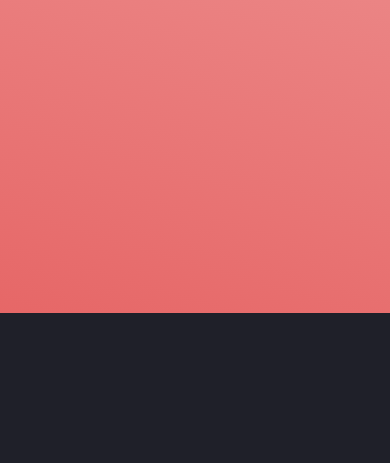
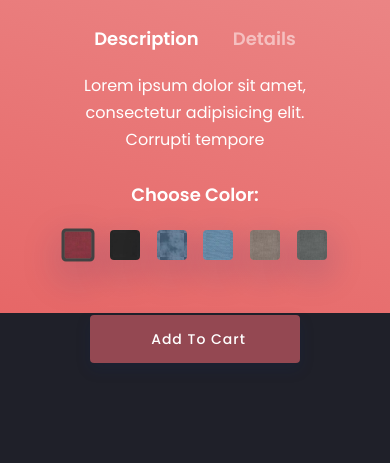
Before and after one commit to Sagarguptaaa/Modern-Chair, a plain HTML site: page index.html in a window 390 px wide. Shown: the part 531-994 px from the top of the page. Before the commit the page ends 844 px from the top, so only its background shows below. Drawn offline with Linux system fonts and the light colour scheme.

Commit message:
CSS FILE
Apply Media in CSS

```diff
--- a/styles.css
+++ b/styles.css
@@ -441,3 +441,66 @@ h5 {
 .for-color-6:checked ~ .info-wrap .btn:before {
   background-color: #5d6160;
 }
+
+@media screen and (max-width: 991px) {
+  .section {
+    margin: 0 auto;
+    text-align: center;
+    max-width: calc(100% - 40px);
+    width: 370px;
+  }
+  label.first-color {
+    margin-left: 0;
+  }
+  .info-wrap {
+    margin-left: 0;
+    width: 370px;
+    margin: 0 auto;
+    text-align: center;
+  }
+  .img-wrap {
+    width: 375px;
+    height: 308px;
+    left: 50%;
+    margin-left: -190px;
+  }
+  .mob-margin {
+    margin-top: 320px;
+  }
+  .desc-btn:checked + label,
+  .desc-btn:not(:checked) + label {
+    margin-right: 15px;
+    margin-left: 15px;
+  }
+  .color-btn:checked + label,
+  .color-btn:not(:checked) + label {
+    height: 40px;
+    width: 40px;
+    margin: 5px auto;
+    text-align: center;
+  }
+  .section-inline {
+    margin: 0 5px;
+  }
+}
+
+@media screen and (max-width: 575px) {
+  .section {
+    width: 280px;
+  }
+  .info-wrap {
+    width: 280px;
+  }
+  .color-btn:checked + label,
+  .color-btn:not(:checked) + label {
+    height: 30px;
+    width: 30px;
+  }
+  .section-inline p span {
+    font-size: 24px;
+    line-height: 1.1;
+  }
+  .section-inline p {
+    font-size: 14px;
+  }
+}
```
